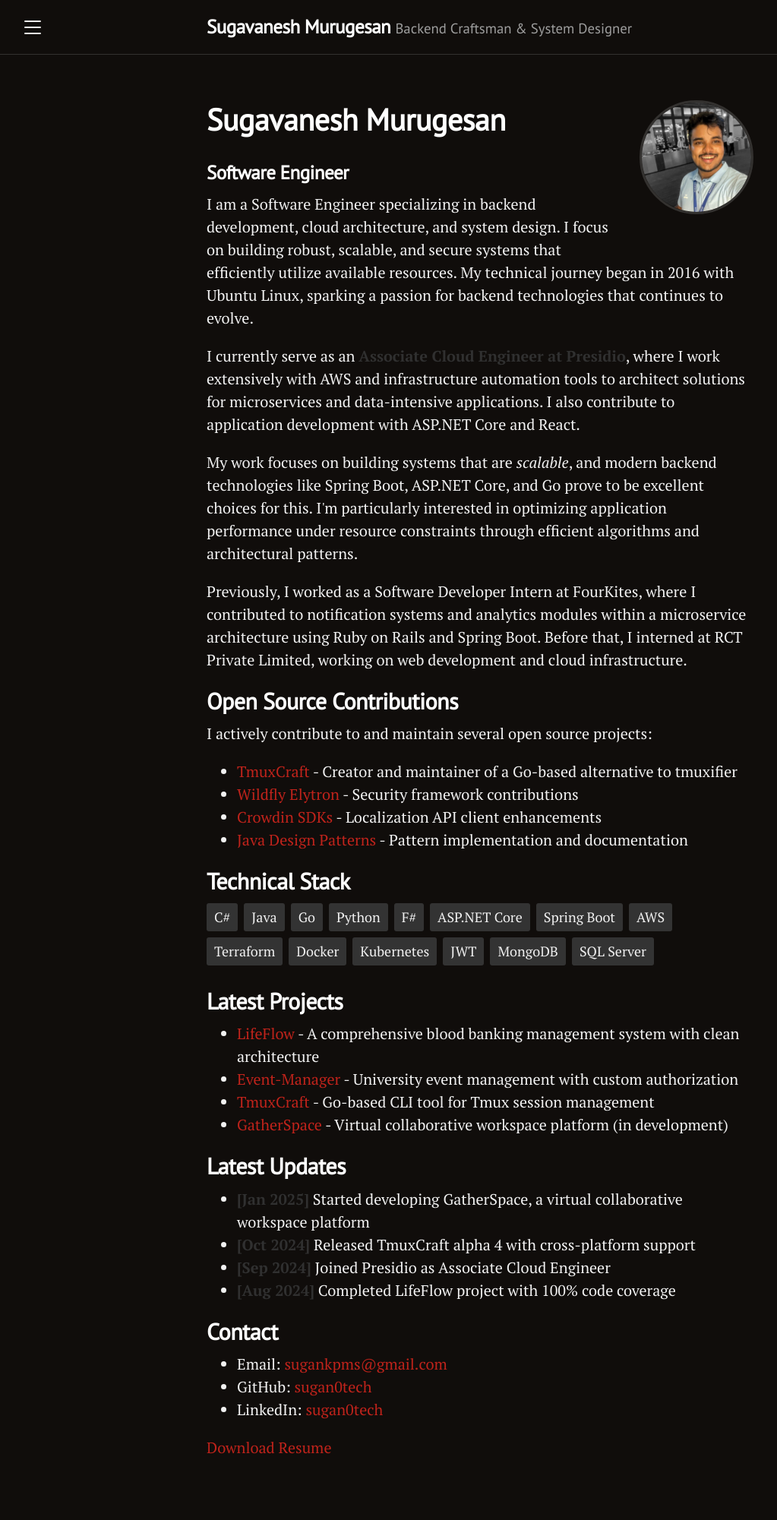
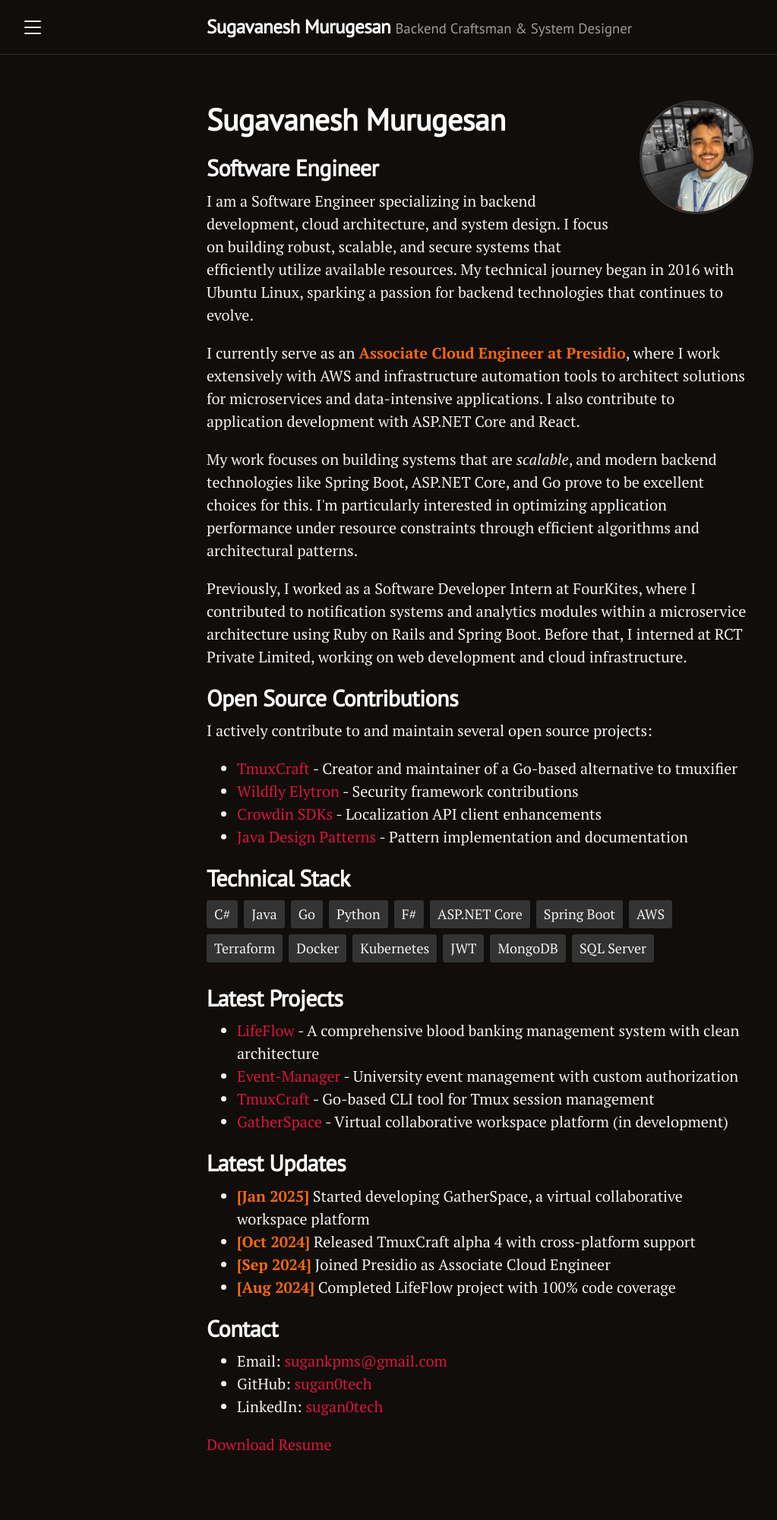
Before and after one commit to sugan0tech/sugan0tech.github.io, a Jekyll site: the page built from index.html, in a window 1280 px wide. Shown: the whole page at 76% size, without its empty margins (8-1031 px from the left). Built offline with Jekyll 4.4.1, drawn with Linux system fonts in a browser that asks for light colours; the list of posts is cut into pages by our own code.

Commit message:
minor css color pallete tweak

```diff
--- a/_includes/head.html
+++ b/_includes/head.html
@@ -2,7 +2,7 @@
   <link href="http://gmpg.org/xfn/11" rel="profile">
   <meta http-equiv="content-type" content="text/html; charset=utf-8">
 
-  <meta name="viewport" content="width=device-width, initial-scale=1.0, maximum-scale=1">
+  <meta name="viewport" content="width=device-width, initial-scale=1.0">
 
   <title>
     {% if page.title == "Home" %}
--- a/index.html
+++ b/index.html
@@ -9,7 +9,7 @@ title: Home
   </div>
 
   <h1 class="page-title">Sugavanesh Murugesan</h1>
-  <h3 class="tagline">Software Engineer</h3>
+  <h2 class="tagline">Software Engineer</h3>
 
   <div class="introduction">
     <p>I am a Software Engineer specializing in backend development, cloud architecture, and system design. I focus on building robust, scalable, and secure systems that efficiently utilize available resources. My technical journey began in 2016 with Ubuntu Linux, sparking a passion for backend technologies that continues to evolve.</p>
--- a/public/css/custom.css
+++ b/public/css/custom.css
@@ -19,7 +19,7 @@
 
 :root {
   --black-bean:         #3C0D0B;
-  --engineering-orange: #BF231B;
+  --engineering-orange: #DC143C; /* High-contrast red for links and accents */
   --blood-red:          #611711;
   --black:              #000000;
   --smoky-black:        #100D0B;
--- a/public/css/poole.css
+++ b/public/css/poole.css
@@ -110,7 +110,7 @@ p {
 }
 
 strong {
-  color: #303030;
+  color: #F9690E;
 }
 
 
```
